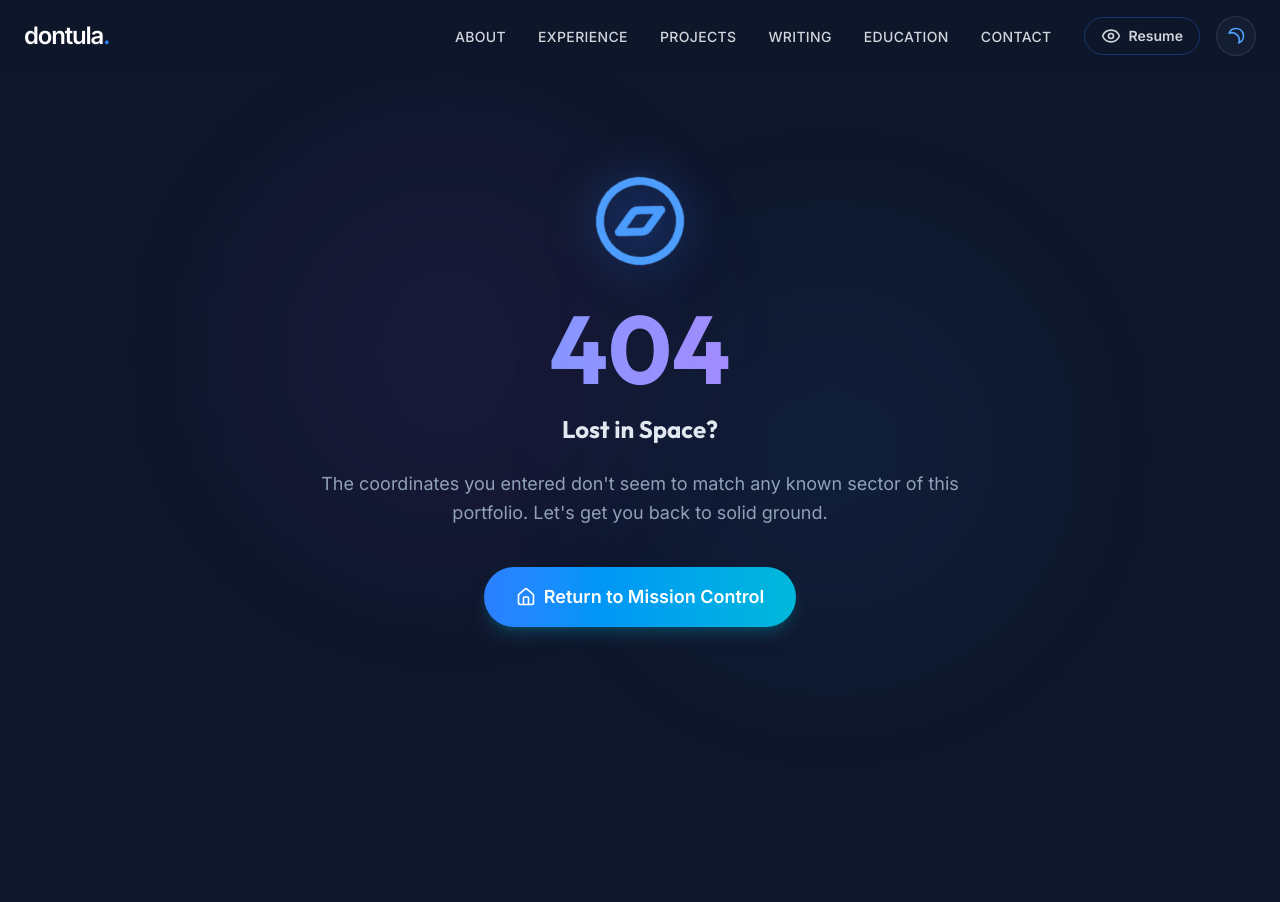
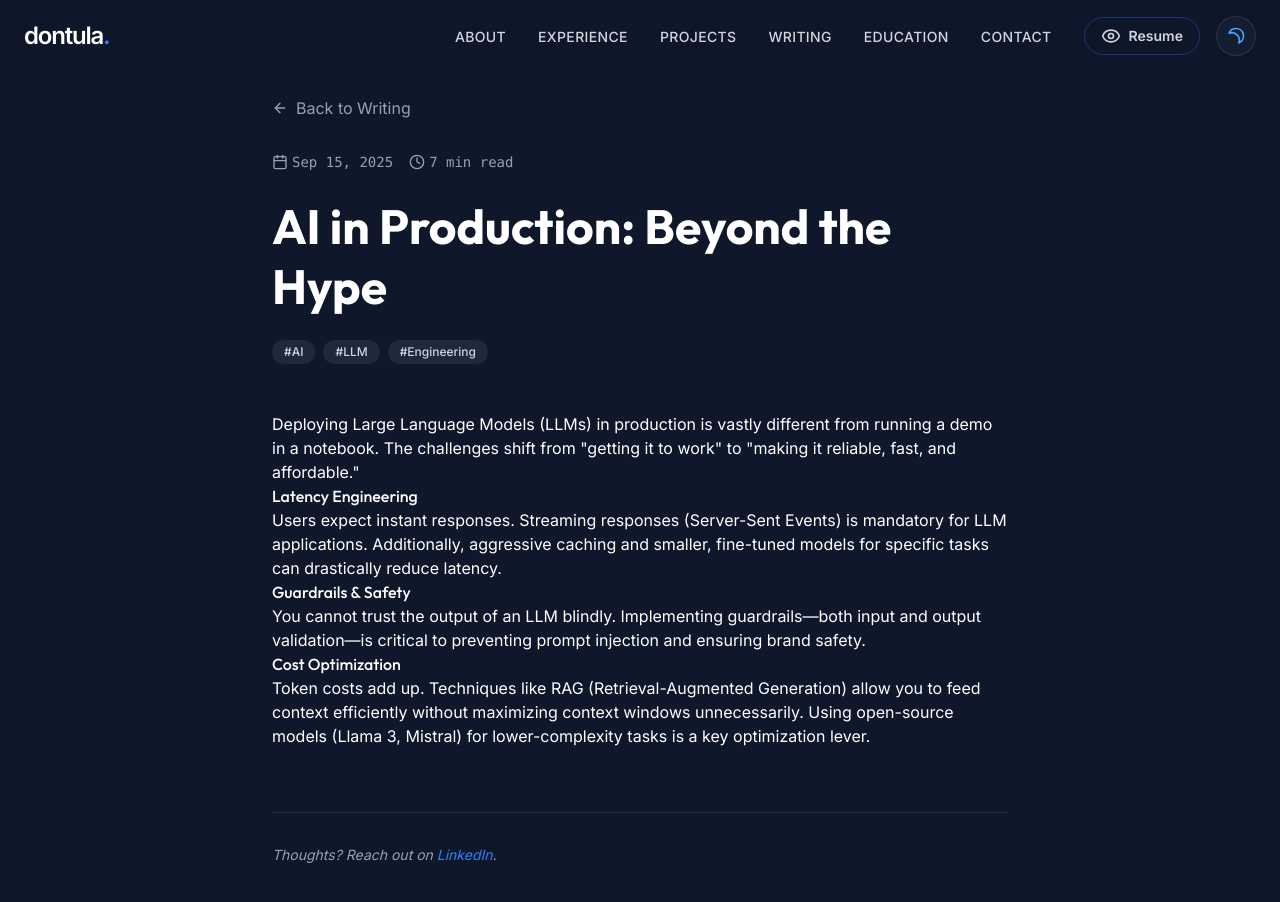
Before and after one commit to kaushalkanna-ai/portfolio, a React (Vite) app: page /writing/ai-production-strategies in a window 1280 px wide. Shown: the top 902 px of the page. Before the commit the page ends 800 px from the top, so only its background shows below. Built offline with nearby package versions, Linux system fonts and the light colour scheme.

Commit message:
feat: implement internal blog pages

```diff
--- a/src/App.jsx
+++ b/src/App.jsx
@@ -19,6 +19,7 @@ const LoadingScreen = lazy(() => import('./components/LoadingScreen'));
 
 const CaseStudy = lazy(() => import('./pages/CaseStudy'));
 const Now = lazy(() => import('./pages/Now'));
+const BlogPost = lazy(() => import('./pages/BlogPost'));
 const NotFound = lazy(() => import('./pages/NotFound'));
 
 const ScrollProgress = () => {
@@ -129,6 +130,11 @@ function App() {
                     <Now />
                   </Suspense>
                 } />
+                <Route path="/writing/:slug" element={
+                  <Suspense fallback={<LoadingScreen message="Loading Article..." />}>
+                    <BlogPost />
+                  </Suspense>
+                } />
                 <Route path="*" element={
                   <Suspense fallback={<LoadingScreen message="Searching..." />}>
                     <NotFound />
--- a/src/components/Writing.jsx
+++ b/src/components/Writing.jsx
@@ -1,4 +1,5 @@
 import React from 'react';
+import { Link } from 'react-router-dom';
 import { motion } from 'framer-motion';
 import { ArrowRight, Clock, Calendar } from 'lucide-react';
 import { articles } from '../data/writing';
@@ -20,17 +21,12 @@ const Writing = () => {
                         </p>
                     </motion.div>
 
-                    <motion.a
-                        href="https://medium.com/@kaushaldontula" // Placeholder
-                        target="_blank"
-                        rel="noopener noreferrer"
+                    <Link
+                        to="/#writing"
                         className="hidden md:flex items-center gap-2 text-blue-600 dark:text-blue-400 font-medium hover:underline mt-4 md:mt-0"
-                        initial={{ opacity: 0, x: 20 }}
-                        whileInView={{ opacity: 1, x: 0 }}
-                        transition={{ duration: 0.5 }}
                     >
                         View all articles <ArrowRight className="w-4 h-4" />
-                    </motion.a>
+                    </Link>
                 </div>
 
                 <div className="grid md:grid-cols-2 lg:grid-cols-2 gap-8">
@@ -57,10 +53,10 @@ const Writing = () => {
                             </div>
 
                             <h3 className="text-2xl font-bold mb-3 group-hover:text-blue-500 transition-colors">
-                                <a href={article.link} className="focus:outline-none">
+                                <Link to={`/writing/${article.slug}`} className="focus:outline-none">
                                     <span className="absolute inset-0" aria-hidden="true" />
                                     {article.title}
-                                </a>
+                                </Link>
                             </h3>
 
                             <p className="text-gray-600 dark:text-slate-400 mb-6 leading-relaxed flex-grow">
--- a/src/data/writing.js
+++ b/src/data/writing.js
@@ -10,7 +10,24 @@ export const articles = [
         slug: "scaling-engineering-teams",
         tags: ["Leadership", "Scaling", "Culture"],
         icon: Users,
-        link: "#" // Placeholder: Would link to Medium/Dev.to or internal page
+        link: "#", // Placeholder: Would link to Medium/Dev.to or internal page
+        content: `
+            <p>Scaling an engineering team is one of the most challenging transitions a leader faces. It's not just about hiring; it's about shifting processes, maintaining culture, and ensuring communication doesn't break down.</p>
+
+            <h3>The Breaking Point</h3>
+            <p>At 5 engineers, everyone knows everything. Communication is osmotic. You sit in the same room (or Slack channel), and decisions happen organically.</p>
+            <p>At 50 engineers, that osmosis breaks. If you rely on "everyone knowing everything," you will fail. Information silos form, and alignment drifts.</p>
+
+            <h3>Key Strategies for Scaling</h3>
+            <ul>
+                <li><strong>Hire for Culture Add, Not Just Culture Fit:</strong> Look for individuals who bring something new to the table while respecting your core values.</li>
+                <li><strong>Standardize Onboarding:</strong> Your first week experience sets the tone for an engineer's tenure. Make it count.</li>
+                <li><strong>Decouple Teams:</strong> Move from a monolithic team structure to small, cross-functional squads with clear ownership.</li>
+            </ul>
+
+            <h3>The Role of the Manager</h3>
+            <p>In the early days, managers are often player-coaches. As you scale, the role shifts to pure coaching, unblocking, and strategic alignment. Letting go of the code is hard but necessary.</p>
+        `
     },
     {
         id: 2,
@@ -21,7 +38,21 @@ export const articles = [
         slug: "roi-technical-debt",
         tags: ["Strategy", "Tech Debt", "Management"],
         icon: Zap,
-        link: "#"
+        link: "#",
+        content: `
+            <p>Technical debt is inevitable. The goal isn't to have zero debt; it's to manage it strategically. Like financial debt, technical debt can be a tool for leverage (speed to market) or a burden that bankrupts you (halted velocity).</p>
+
+            <h3>Defining the ROI</h3>
+            <p>How do you convince non-technical stakeholders to pause feature work for refactoring? You start by speaking their language: Risk and Speed.</p>
+
+            <ul>
+                <li><strong>Risk:</strong> "If we don't fix this stability issue, we risk a 4-hour outage during Black Friday."</li>
+                <li><strong>Speed:</strong> "Refactoring this module will reduce the time-to-market for the next three features by 20%."</li>
+            </ul>
+
+            <h3>The 20% Rule</h3>
+            <p>I advocate for a dedicated 20% capacity allocation for technical debt and platform improvements in every sprint. This ensures continuous maintenance without halting the product roadmap.</p>
+        `
     },
     {
         id: 3,
@@ -32,7 +63,21 @@ export const articles = [
         slug: "microservices-retrospective",
         tags: ["Architecture", "Microservices", "Cloud"],
         icon: Cloud,
-        link: "#"
+        link: "#",
+        content: `
+            <p>The transition to microservices is often sold as a silver bullet for scalability. In reality, it trades code complexity for operational complexity.</p>
+
+            <h3>When to Break the Monolith</h3>
+            <p>The most common mistake is breaking up a monolith too early. Monoliths are easy to deploy, debug, and reason about. You should only move to microservices when:</p>
+            <ul>
+                <li>You need independent scaling of specific components.</li>
+                <li>Team domains are clearly defined and need independent deployment cycles.</li>
+                <li>The organizational structure (Conway's Law) demands it.</li>
+            </ul>
+
+            <h3>The Hidden Costs</h3>
+            <p>Distributed tracing, eventual consistency, and inter-service communication latency are real challenges. Without a robust DevOps culture and observability stack (OpenTelemetry, Jaeger), microservices can become a nightmare.</p>
+        `
     },
     {
         id: 4,
@@ -43,6 +88,18 @@ export const articles = [
         slug: "ai-production-strategies",
         tags: ["AI", "LLM", "Engineering"],
         icon: Code,
-        link: "#"
+        link: "#",
+        content: `
+            <p>Deploying Large Language Models (LLMs) in production is vastly different from running a demo in a notebook. The challenges shift from "getting it to work" to "making it reliable, fast, and affordable."</p>
+
+            <h3>Latency Engineering</h3>
+            <p>Users expect instant responses. Streaming responses (Server-Sent Events) is mandatory for LLM applications. Additionally, aggressive caching and smaller, fine-tuned models for specific tasks can drastically reduce latency.</p>
+
+            <h3>Guardrails & Safety</h3>
+            <p>You cannot trust the output of an LLM blindly. Implementing guardrails—both input and output validation—is critical to preventing prompt injection and ensuring brand safety.</p>
+
+            <h3>Cost Optimization</h3>
+            <p>Token costs add up. Techniques like RAG (Retrieval-Augmented Generation) allow you to feed context efficiently without maximizing context windows unnecessarily. Using open-source models (Llama 3, Mistral) for lower-complexity tasks is a key optimization lever.</p>
+        `
     }
 ];
--- /dev/null
+++ b/src/pages/BlogPost.jsx
@@ -0,0 +1,100 @@
+import React, { useEffect, useMemo } from 'react';
+import { useParams, Navigate, Link } from 'react-router-dom';
+import { motion } from 'framer-motion';
+import { ArrowLeft, Calendar, Clock, Tag } from 'lucide-react';
+import SEO from '../components/SEO';
+import { articles } from '../data/writing';
+
+const BlogPost = () => {
+    const { slug } = useParams();
+
+    const article = useMemo(() => {
+        return articles.find(a => a.slug === slug);
+    }, [slug]);
+
+    useEffect(() => {
+        window.scrollTo(0, 0);
+    }, [slug]);
+
+    if (!article) {
+        return <Navigate to="/404" replace />;
+    }
+
+    return (
+        <article className="min-h-screen bg-white dark:bg-slate-900 text-gray-900 dark:text-white pt-24 pb-20">
+            <SEO
+                title={`${article.title} | Kaushal Dontula`}
+                description={article.summary}
+                url={`/writing/${article.slug}`}
+                type="article"
+            />
+
+            <div className="max-w-3xl mx-auto px-4">
+                {/* Navigation */}
+                <Link
+                    to="/#writing"
+                    className="inline-flex items-center gap-2 text-gray-500 dark:text-gray-400 hover:text-blue-500 mb-8 transition-colors group"
+                >
+                    <ArrowLeft className="w-4 h-4 group-hover:-translate-x-1 transition-transform" />
+                    Back to Writing
+                </Link>
+
+                {/* Header */}
+                <motion.header
+                    initial={{ opacity: 0, y: 20 }}
+                    animate={{ opacity: 1, y: 0 }}
+                    className="mb-12"
+                >
+                    <div className="flex flex-wrap gap-4 text-sm text-gray-500 dark:text-gray-400 mb-6 font-mono">
+                        <div className="flex items-center gap-1">
+                            <Calendar className="w-4 h-4" />
+                            {article.date}
+                        </div>
+                        <div className="flex items-center gap-1">
+                            <Clock className="w-4 h-4" />
+                            {article.readTime}
+                        </div>
+                    </div>
+
+                    <h1 className="text-4xl md:text-5xl font-bold mb-6 leading-tight">
+                        {article.title}
+                    </h1>
+
+                    <div className="flex flex-wrap gap-2">
+                        {article.tags.map(tag => (
+                            <span
+                                key={tag}
+                                className="px-3 py-1 bg-gray-100 dark:bg-slate-800 rounded-full text-xs font-medium text-gray-600 dark:text-gray-300"
+                            >
+                                #{tag}
+                            </span>
+                        ))}
+                    </div>
+                </motion.header>
+
+                {/* Content */}
+                <motion.div
+                    initial={{ opacity: 0 }}
+                    animate={{ opacity: 1 }}
+                    transition={{ delay: 0.2 }}
+                    className="prose prose-lg dark:prose-invert max-w-none
+                        prose-headings:font-bold prose-headings:text-gray-900 dark:prose-headings:text-white
+                        prose-p:text-gray-700 dark:prose-p:text-gray-300 prose-p:leading-relaxed
+                        prose-a:text-blue-600 dark:prose-a:text-blue-400 prose-a:no-underline hover:prose-a:underline
+                        prose-strong:text-gray-900 dark:prose-strong:text-white
+                        prose-code:text-blue-600 dark:prose-code:text-blue-400 prose-code:bg-blue-50 dark:prose-code:bg-blue-900/20 prose-code:px-1 prose-code:rounded prose-code:before:content-none prose-code:after:content-none"
+                    dangerouslySetInnerHTML={{ __html: article.content }}
+                />
+
+                {/* Footer */}
+                <div className="mt-16 pt-8 border-t border-gray-100 dark:border-white/10">
+                    <p className="text-gray-500 dark:text-gray-400 text-sm italic">
+                        Thoughts? Reach out on <a href="https://www.linkedin.com/in/kaushaldontula/" target="_blank" rel="noopener noreferrer" className="text-blue-500 hover:underline">LinkedIn</a>.
+                    </p>
+                </div>
+            </div>
+        </article>
+    );
+};
+
+export default BlogPost;
```
